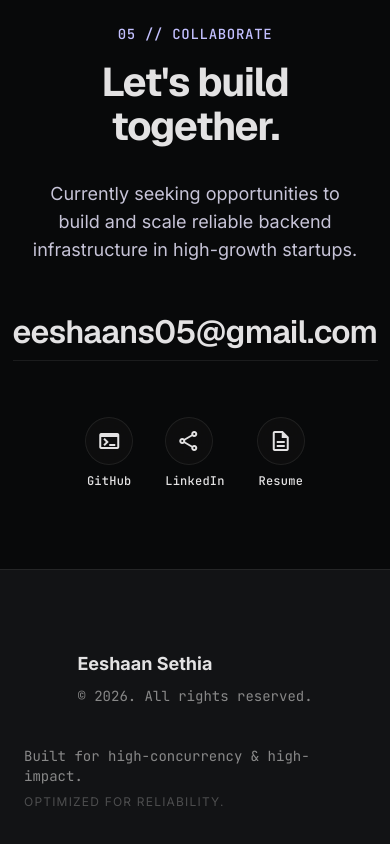
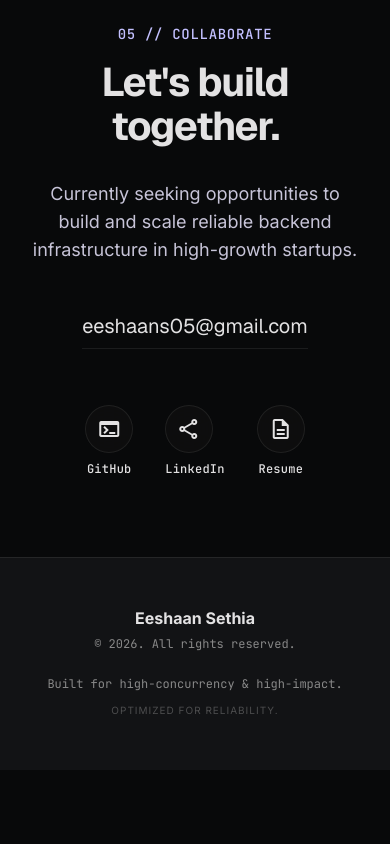
Before and after one commit to sethiaeeshaan/portfolio, a Next.js app: page / in a window 390 px wide. Shown: the part 6869-7713 px from the top of the page. After the commit the page ends 7639 px from the top, so only its background shows below. Built offline with nearby package versions, Linux system fonts and the light colour scheme.

Commit message:
feat: implement core UI components, global theme configuration, and responsive navigation bar

```diff
--- a/src/components/ContactSection.tsx
+++ b/src/components/ContactSection.tsx
@@ -10,7 +10,7 @@ export function ContactSection() {
         <p className="font-body-lg text-body-lg text-on-surface-variant mb-12">Currently seeking opportunities to build and scale reliable backend infrastructure in high-growth startups.</p>
 
         <div className="flex flex-col items-center gap-6">
-          <a className="font-headline-lg text-headline-lg border-b border-border-subtle hover:border-primary transition-all pb-2" href="mailto:eeshaans05@gmail.com">eeshaans05@gmail.com</a>
+          <a className="font-headline-lg text-xl md:text-headline-lg break-all border-b border-border-subtle hover:border-primary transition-all pb-2" href="mailto:eeshaans05@gmail.com">eeshaans05@gmail.com</a>
 
           <div className="flex gap-8 mt-8">
             <a className="group" href="https://github.com/sethiaeeshaan" target="_blank" rel="noopener noreferrer">
--- a/src/components/ExperienceSection.tsx
+++ b/src/components/ExperienceSection.tsx
@@ -17,7 +17,7 @@ export function ExperienceSection() {
           {/* FinBox */}
           <ScrollReveal className="relative mb-20">
             <div className="hidden md:block absolute left-1/2 -translate-x-1/2 w-4 h-4 rounded-full bg-primary ring-8 ring-primary/10"></div>
-            <div className="md:hidden absolute left-0 -translate-x-1/2 w-4 h-4 rounded-full bg-primary ring-8 ring-primary/10"></div>
+            <div className="md:hidden absolute -left-8 -translate-x-1/2 w-4 h-4 rounded-full bg-primary ring-8 ring-primary/10"></div>
             <div className="grid md:grid-cols-2 gap-8 md:gap-24">
               <div className="md:text-right">
                 <h3 className="font-headline-md text-headline-md text-primary">FinBox</h3>
@@ -36,7 +36,7 @@ export function ExperienceSection() {
           {/* Qualitative Financials */}
           <ScrollReveal className="relative mb-20">
             <div className="hidden md:block absolute left-1/2 -translate-x-1/2 w-4 h-4 rounded-full bg-surface border-2 border-primary"></div>
-            <div className="md:hidden absolute left-0 -translate-x-1/2 w-4 h-4 rounded-full bg-surface border-2 border-primary"></div>
+            <div className="md:hidden absolute -left-8 -translate-x-1/2 w-4 h-4 rounded-full bg-surface border-2 border-primary"></div>
             <div className="grid md:grid-cols-2 gap-8 md:gap-24">
               <div className="md:order-2">
                 <h3 className="font-headline-md text-headline-md text-primary">Qualitative Financials</h3>
@@ -55,7 +55,7 @@ export function ExperienceSection() {
           {/* MyGate */}
           <ScrollReveal className="relative">
             <div className="hidden md:block absolute left-1/2 -translate-x-1/2 w-4 h-4 rounded-full bg-surface border-2 border-primary"></div>
-            <div className="md:hidden absolute left-0 -translate-x-1/2 w-4 h-4 rounded-full bg-surface border-2 border-primary"></div>
+            <div className="md:hidden absolute -left-8 -translate-x-1/2 w-4 h-4 rounded-full bg-surface border-2 border-primary"></div>
             <div className="grid md:grid-cols-2 gap-8 md:gap-24">
               <div className="md:text-right">
                 <h3 className="font-headline-md text-headline-md text-primary">MyGate</h3>
--- a/src/components/Footer.tsx
+++ b/src/components/Footer.tsx
@@ -1,14 +1,14 @@
 export function Footer() {
   return (
-    <footer className="py-20 border-t border-border-subtle bg-background" id="footer">
-      <div className="max-w-container-max-width mx-auto px-6 flex flex-col md:flex-row justify-between items-center gap-10">
-        <div className="flex flex-col gap-2">
-          <div className="text-lg font-bold text-on-surface">Eeshaan Sethia</div>
-          <div className="text-sm font-label-mono text-text-muted">© 2026. All rights reserved.</div>
+    <footer className="py-12 md:py-20 border-t border-border-subtle bg-background" id="footer">
+      <div className="max-w-container-max-width mx-auto px-6 flex flex-col md:flex-row justify-between items-center gap-6 md:gap-10 text-center md:text-left">
+        <div className="flex flex-col gap-1.5 md:gap-2 items-center md:items-start">
+          <div className="text-base md:text-lg font-bold text-on-surface">Eeshaan Sethia</div>
+          <div className="text-xs md:text-sm font-label-mono text-text-muted">© 2026. All rights reserved.</div>
         </div>
-        <div className="flex flex-col md:items-end gap-2">
-          <div className="text-sm font-label-mono text-text-muted">Built for high-concurrency &amp; high-impact.</div>
-          <div className="text-xs text-text-muted/50 uppercase tracking-widest">Optimized for reliability.</div>
+        <div className="flex flex-col items-center md:items-end gap-1.5 md:gap-2">
+          <div className="text-xs md:text-sm font-label-mono text-text-muted">Built for high-concurrency &amp; high-impact.</div>
+          <div className="text-[10px] md:text-xs text-text-muted/50 uppercase tracking-widest">Optimized for reliability.</div>
         </div>
       </div>
     </footer>
--- a/src/components/Navbar.tsx
+++ b/src/components/Navbar.tsx
@@ -65,9 +65,9 @@ export function Navbar() {
         </div>
 
         <div className="flex items-center gap-4">
-          <span className="material-symbols-outlined hover:bg-white/5 transition-all duration-300 p-2 rounded-lg cursor-pointer">code</span>
-          <span className="material-symbols-outlined hover:bg-white/5 transition-all duration-300 p-2 rounded-lg cursor-pointer">terminal</span>
-          <span className="material-symbols-outlined hover:bg-white/5 transition-all duration-300 p-2 rounded-lg cursor-pointer">alternate_email</span>
+          <span className="material-symbols-outlined hover:bg-white/5 transition-all duration-300 p-2 rounded-lg">code</span>
+          <span className="material-symbols-outlined hover:bg-white/5 transition-all duration-300 p-2 rounded-lg">terminal</span>
+          <span className="material-symbols-outlined hover:bg-white/5 transition-all duration-300 p-2 rounded-lg">alternate_email</span>
         </div>
       </div>
     </nav>
```
Also changed, not shown: src/app/globals.css (line endings or trailing spaces).
